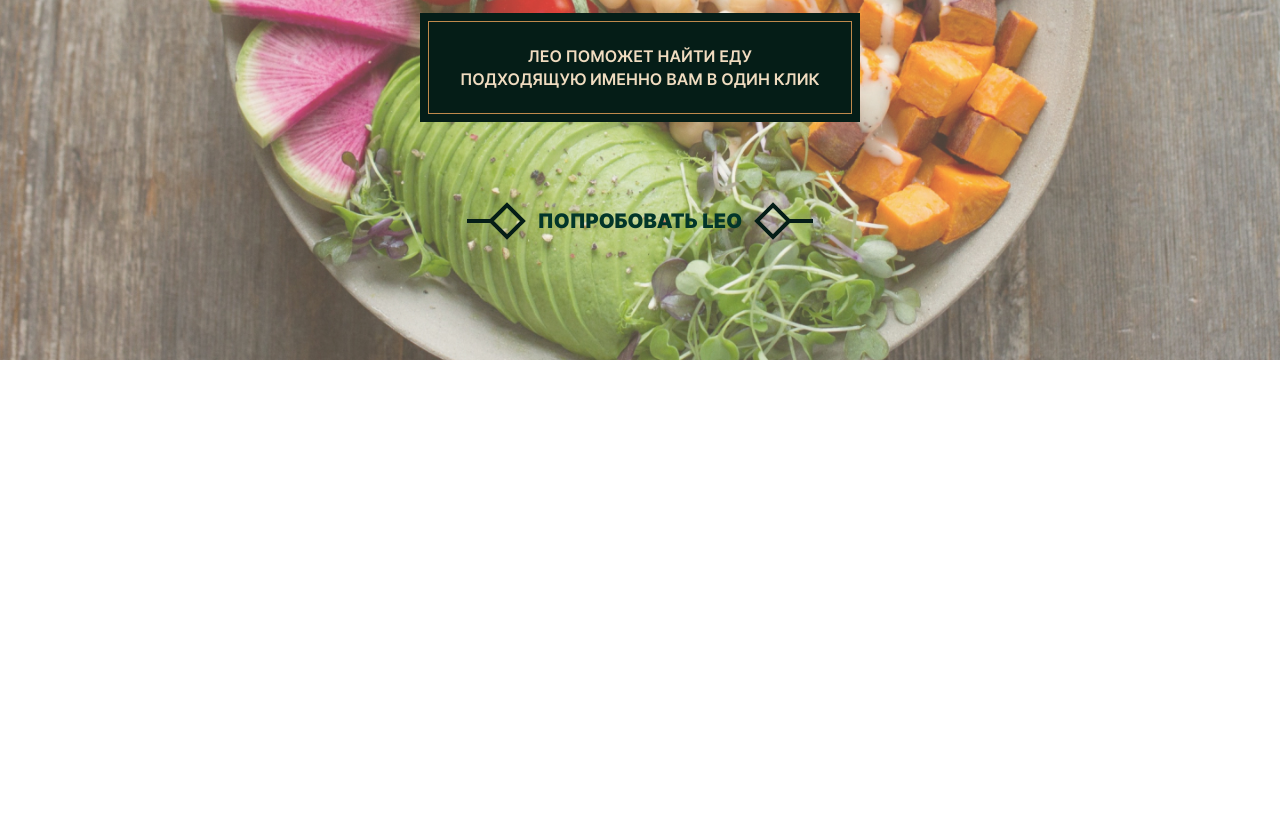
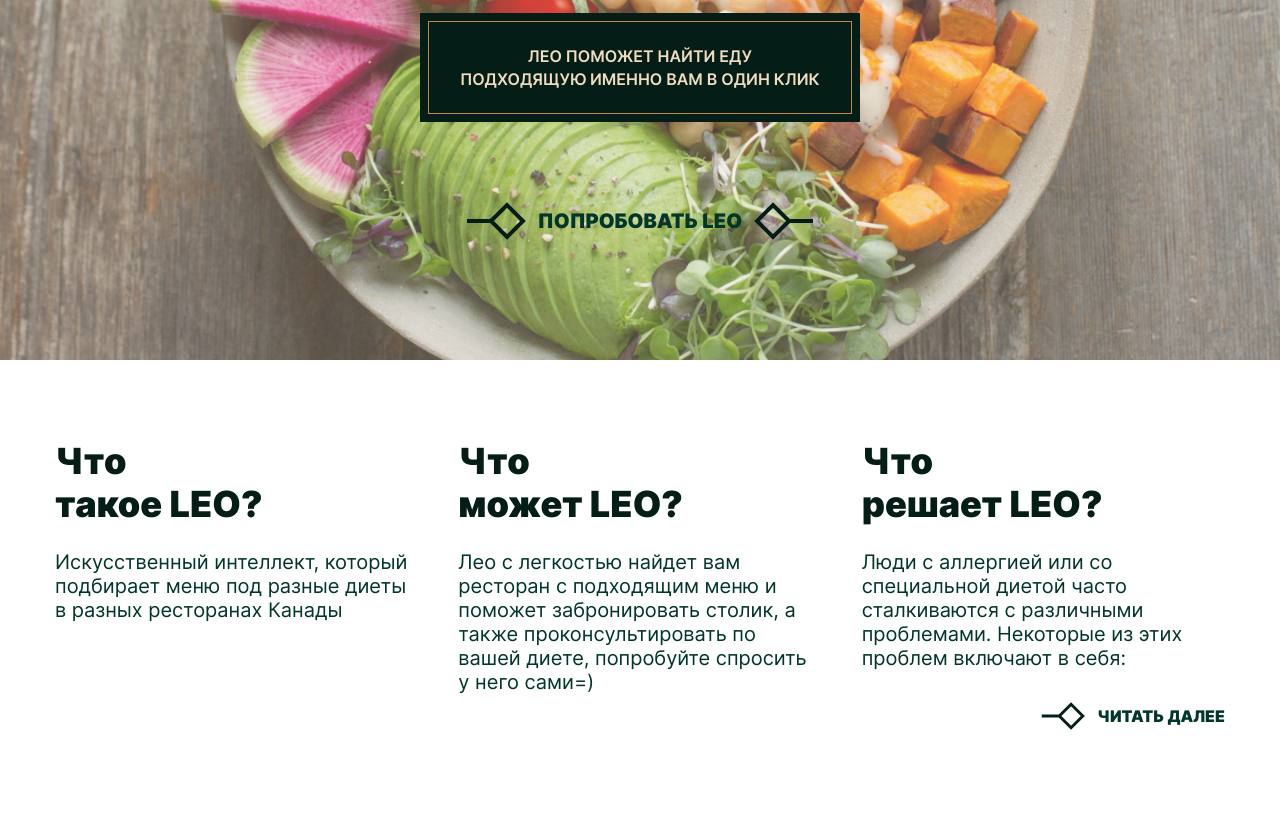
Before and after one commit to danelian/AiLeo, a website: page src/index.html in a window 1280 px wide. Shown: the part 458-1273 px from the top of the page. Before the commit the page ends 818 px from the top, so only its background shows below. Drawn offline with nearby package versions, Linux system fonts and the light colour scheme; files that its build step writes are made by us from their sources; files whose address does not match are found by name.

Commit message:
Готов блок About

```diff
--- a/gulp/version.json
+++ b/gulp/version.json
@@ -1,3 +1,3 @@
 {
-    "main": "20230830010814"
+    "main": "20230830012334"
 }
--- a/src/index.html
+++ b/src/index.html
@@ -18,6 +18,8 @@
 
 			@@include('widgets/hero.html')
 
+			@@include('widgets/about.html')
+
 		</main>
 
 		@@include('template/footer.html')
--- a/src/scss/blocks/buttons.scss
+++ b/src/scss/blocks/buttons.scss
@@ -63,3 +63,49 @@
 		}
 	}
 }
+
+.section-link {
+	display: inline-flex;
+	align-items: center;
+	justify-content: center;
+	text-align: center;
+	font-size: 16px;
+	font-style: normal;
+	font-weight: 900;
+	line-height: 1.4;
+	text-decoration: none;
+	text-transform: uppercase;
+	color: var(--dark-color);
+	span {
+		position: relative;
+		&:before{
+			content: '';
+			position: absolute;
+			left: 0;right: 0;
+			bottom: -8px;
+			width: 100%;
+			height: 1px;
+			background: var(--peach-color);
+			opacity: 0;
+		}
+	}
+	.arrow-left {
+		margin-right: 12px;
+		width: 44px;
+	}
+	.arrow-right {
+		margin-left: 12px;
+		width: 44px;
+	}
+	&:hover {
+		span:before {
+			opacity: 1;
+		}
+		.arrow-left {
+			transform: rotate(-45deg);
+		}
+		.arrow-right {
+			transform: rotate(45deg);
+		}
+	}
+}
--- a/src/scss/blocks/header.scss
+++ b/src/scss/blocks/header.scss
@@ -11,10 +11,10 @@
   background-color: transparent;
   z-index: 500;
   transition: position 10s ease-in, background-color 0.3s ease-in;
-  &.active {
-    background-color: white;
-    border: 0;
-  }
+  // &.active {
+  //   background-color: white;
+  //   border: 0;
+  // }
   &-blur {
     content: '';
     position: absolute;
@@ -73,11 +73,4 @@
     transform: translateX(-50%);
     z-index: 10;
   }
-  &__container {
-    display: flex;
-    align-items: center;
-    justify-content: space-between;
-    position: relative;
-    width: 100%;
-  }
 }
--- a/src/scss/general.scss
+++ b/src/scss/general.scss
@@ -15,6 +15,9 @@ body {
 	margin: 0;
 	overflow-x: hidden;
 	position: relative;
+}
+section {
+	padding: 80px 0;
 }
 .wrapper {
 	min-height: 100vh;
--- a/src/scss/style.scss
+++ b/src/scss/style.scss
@@ -31,3 +31,4 @@
 
 /***** SECTIONS GLOBAL (Widgets) *****/
 @import "widgets/hero";
+@import "widgets/about.scss";
--- /dev/null
+++ b/src/scss/widgets/about.scss
@@ -0,0 +1,14 @@
+.about {
+  &__list {
+    display: grid;
+    grid-template-columns: repeat(3, 1fr);
+    gap: 40px;
+  }
+  &__item {
+    .section-link {
+      margin-top: 12px;
+      width: 100%;
+      justify-content: flex-end;
+    }
+  }
+}
--- /dev/null
+++ b/src/widgets/about.html
@@ -0,0 +1,22 @@
+<section class="about">
+  <div class="container">
+    <div class="about__list">
+      <div class="about__item">
+        <h2 class="section-title">Что <br>такое LEO?</h2>
+        <p>Искусственный интеллект, который подбирает меню под разные диеты в разных ресторанах Канады</p>
+      </div>
+      <div class="about__item">
+        <h2 class="section-title">Что <br>может LEO?</h2>
+        <p>Лео с легкостью найдет вам ресторан с подходящим меню и поможет забронировать столик, а также проконсультировать по вашей диете, попробуйте спросить у него сами=)</p>
+      </div>
+      <div class="about__item">
+        <h2 class="section-title">Что <br>решает LEO?</h2>
+        <p>Люди с аллергией или со специальной диетой часто сталкиваются с различными проблемами. Некоторые из этих проблем включают в себя:</p>
+        <a href="#" class="section-link">
+          <img src="img/arrow-left.svg" class="arrow-left" alt="">
+          <span>читать далее</span>
+        </a>
+      </div>
+    </div>
+  </div>
+</section>
```
Also changed, not shown: dist/css/style.css, dist/css/style.min.css, dist/index.html.
